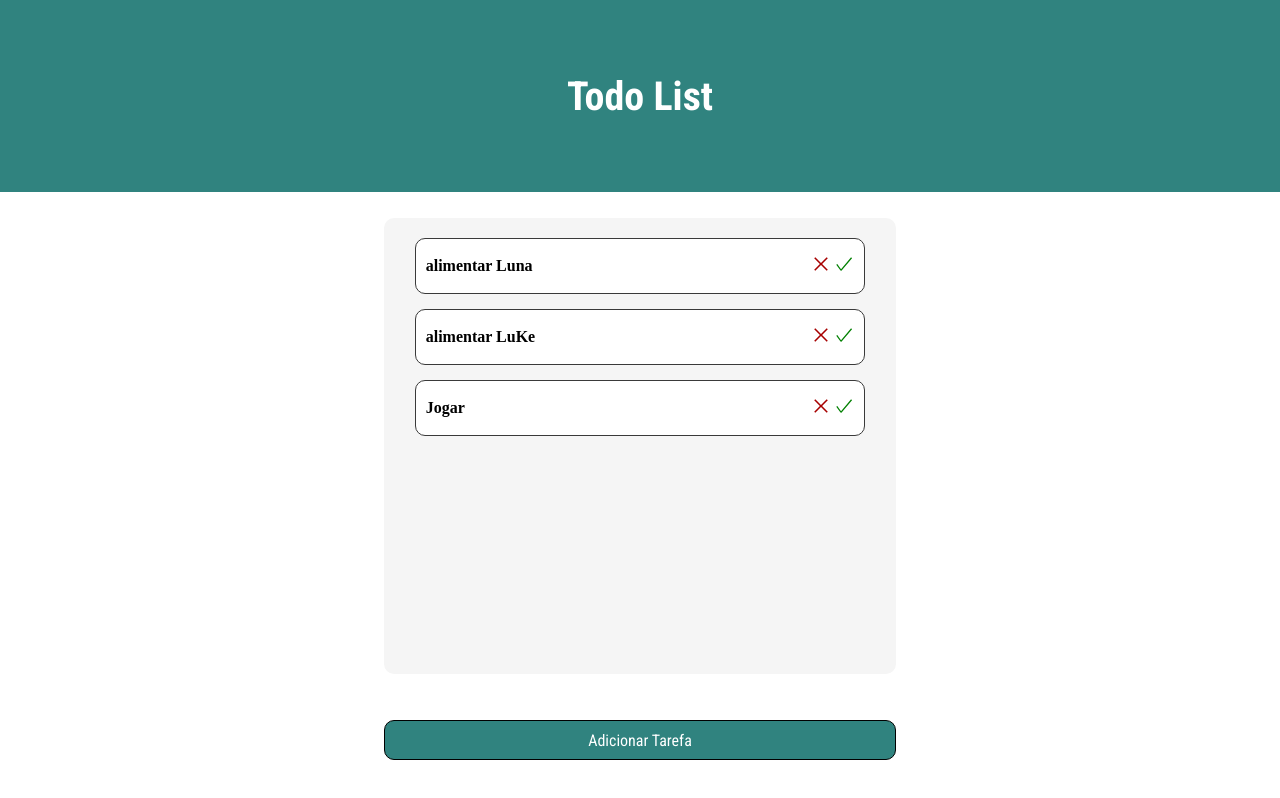
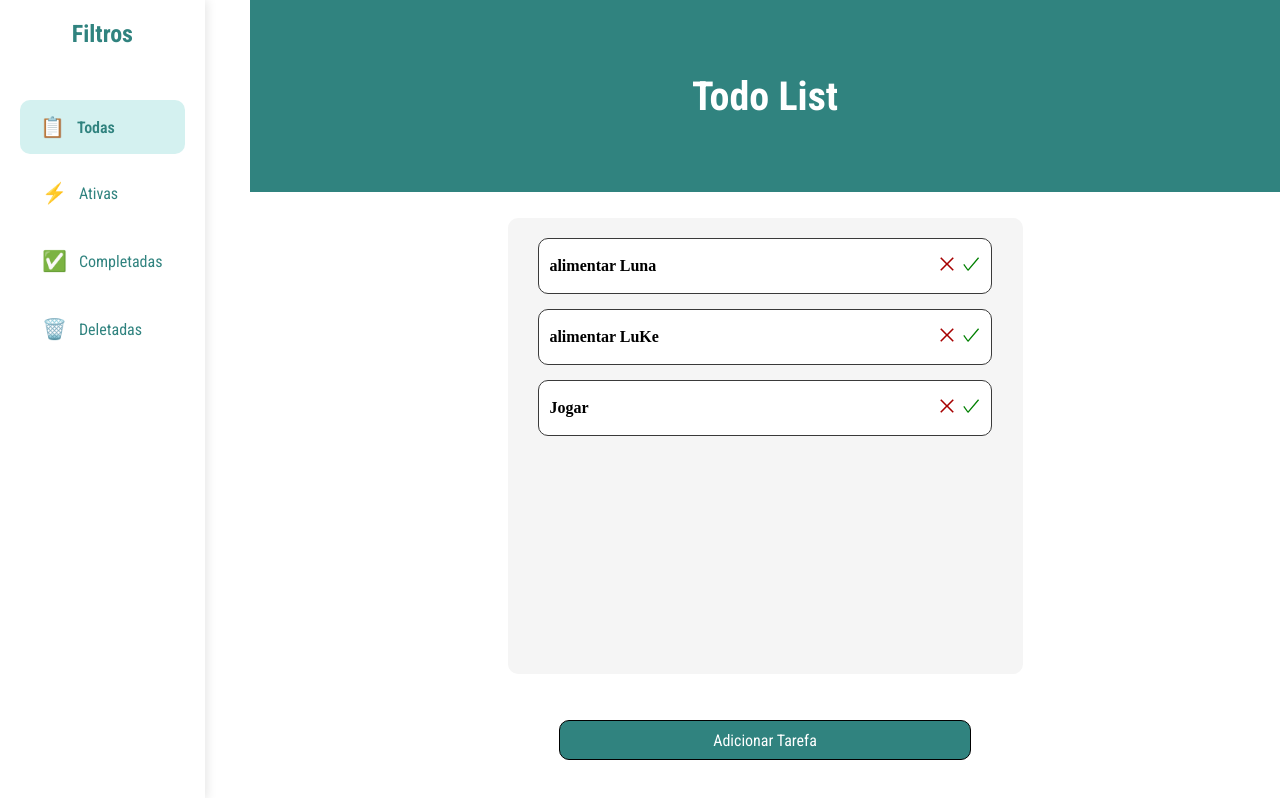
Before and after one commit to Beatrizrodri/todoList, a React (Vite) app: page / in a window 1280 px wide. Built offline with nearby package versions, Linux system fonts and the light colour scheme.

Commit message:
feat: add filter menu component

```diff
--- a/package.json
+++ b/package.json
@@ -12,7 +12,8 @@
   "dependencies": {
     "react": "^19.2.0",
     "react-dom": "^19.2.0",
-    "react-icons": "^5.5.0"
+    "react-icons": "^5.5.0",
+    "recharts": "^3.6.0"
   },
   "devDependencies": {
     "@eslint/js": "^9.39.1",
--- a/src/App.tsx
+++ b/src/App.tsx
@@ -2,6 +2,8 @@ import './style.css'
 
 import { Task } from './components/Task/Index'
 import { Modal } from './components/Modal/Index'
+import { FilterMenu } from './components/FilterMenu/Index'
+import type { FilterType } from './components/FilterMenu/Index'
 import { useState } from 'react'
 
 interface TaskType {
@@ -47,6 +49,7 @@ export function App() {
 
   const [isAddingTask, setIsAddingTask] = useState(false)
   const [newTaskDescription, setNewTaskDescription] = useState('')
+  const [currentFilter, setCurrentFilter] = useState<FilterType>('all')
 
   const handleToggleComplete = (taskId: number) => {
     setTasks(prevTasks =>
@@ -109,10 +112,30 @@ export function App() {
     setIsAddingTask(false)
   }
 
-  const activeTasks = tasks.filter(task => !task.status.deleted)
+  const getFilteredTasks = () => {
+    switch (currentFilter) {
+      case 'active':
+        return tasks.filter(task => task.status.active && !task.status.deleted)
+      case 'completed':
+        return tasks.filter(
+          task => task.status.completed && !task.status.deleted
+        )
+      case 'deleted':
+        return tasks.filter(task => task.status.deleted)
+      case 'all':
+      default:
+        return tasks.filter(task => !task.status.deleted)
+    }
+  }
+
+  const filteredTasks = getFilteredTasks()
 
   return (
     <>
+      <FilterMenu
+        currentFilter={currentFilter}
+        onFilterChange={setCurrentFilter}
+      />
       <div className="container">
         <div className="content">
           <div className="header">
@@ -120,14 +143,20 @@ export function App() {
           </div>
 
           <div className="tasks-container">
-            {activeTasks.map(task => (
+            {filteredTasks.length > 0 ? (
+              filteredTasks.map(task => (
                 <Task
                   key={task.id}
                   task={task}
                   onToggleComplete={handleToggleComplete}
                   onDelete={handleDelete}
                 />
-            ))}
+              ))
+            ) : (
+              <div className="no-tasks-message">
+                Nenhuma tarefa encontrada para este filtro.
+              </div>
+            )}
           </div>
 
           <button
--- /dev/null
+++ b/src/components/FilterMenu/Index.tsx
@@ -0,0 +1,37 @@
+import './style.css'
+
+export type FilterType = 'all' | 'active' | 'completed' | 'deleted'
+
+interface FilterMenuProps {
+  currentFilter: FilterType
+  onFilterChange: (filter: FilterType) => void
+}
+
+export function FilterMenu({ currentFilter, onFilterChange }: FilterMenuProps) {
+  const filters = [
+    { id: 'all' as FilterType, label: 'Todas', icon: '📋' },
+    { id: 'active' as FilterType, label: 'Ativas', icon: '⚡' },
+    { id: 'completed' as FilterType, label: 'Completadas', icon: '✅' },
+    { id: 'deleted' as FilterType, label: 'Deletadas', icon: '🗑️' }
+  ]
+
+  return (
+    <div className="filter-menu">
+      <h2 className="filter-menu-title">Filtros</h2>
+      <div className="filter-menu-list">
+        {filters.map(filter => (
+          <button
+            key={filter.id}
+            className={`filter-button ${
+              currentFilter === filter.id ? 'active' : ''
+            }`}
+            onClick={() => onFilterChange(filter.id)}
+          >
+            <span className="filter-icon">{filter.icon}</span>
+            <span className="filter-label">{filter.label}</span>
+          </button>
+        ))}
+      </div>
+    </div>
+  )
+}
--- /dev/null
+++ b/src/components/FilterMenu/style.css
@@ -0,0 +1,83 @@
+.filter-menu {
+  position: fixed;
+  left: 0;
+  top: 0;
+  width: 16%;
+  height: 100vh;
+  background-color: white;
+  display: flex;
+  flex-direction: column;
+  padding: 20px;
+  box-shadow: 2px 0 10px rgba(0, 0, 0, 0.1);
+  z-index: 100;
+  overflow-y: auto;
+}
+
+.filter-menu-title {
+  color: #30837f;
+  font-family: 'Roboto Condensed', sans-serif;
+  font-size: 24px;
+  margin-bottom: 30px;
+  text-align: center;
+  padding-bottom: 20px;
+  border-bottom: 2px solid rgba(255, 255, 255, 0.3);
+}
+
+.filter-menu-list {
+  display: flex;
+  flex-direction: column;
+  gap: 10px;
+}
+
+.filter-button {
+  width: 100%;
+  padding: 15px 20px;
+  background-color: rgba(255, 255, 255, 0.1);
+  border: 2px solid transparent;
+  border-radius: 10px;
+  color: #30837f;
+  font-family: 'Roboto Condensed', sans-serif;
+  font-size: 16px;
+  cursor: pointer;
+  display: flex;
+  align-items: center;
+  gap: 12px;
+  transition: all 0.3s ease;
+}
+
+.filter-button:hover {
+  background-color: rgba(255, 255, 255, 0.2);
+  transform: translateX(5px);
+}
+
+.filter-button.active {
+  background-color: #d4f1f0;
+  border: none;
+  font-weight: 600;
+}
+
+.filter-icon {
+  font-size: 20px;
+}
+
+.filter-label {
+  flex: 1;
+  text-align: left;
+}
+
+.filter-menu::-webkit-scrollbar {
+  width: 6px;
+}
+
+.filter-menu::-webkit-scrollbar-track {
+  background: rgba(255, 255, 255, 0.1);
+}
+
+.filter-menu::-webkit-scrollbar-thumb {
+  background: rgba(255, 255, 255, 0.3);
+  border-radius: 10px;
+}
+
+.filter-menu::-webkit-scrollbar-thumb:hover {
+  background: rgba(255, 255, 255, 0.5);
+}
--- a/src/components/Task/style.css
+++ b/src/components/Task/style.css
@@ -14,9 +14,8 @@
   display: flex;
   border: 1px solid #3a3a3a;
   border-radius: 10px;
-  background-color: #d4f1f0;
+  background-color: rgb(204, 223, 210);
   padding: 10px;
-  text-decoration: line-through 4px;
 }
 
 .task-content {
--- a/src/style.css
+++ b/src/style.css
@@ -12,7 +12,7 @@ html {
 }
 
 .container {
-  width: 100vw;
+  width: calc(100vw - 250px);
   height: 100vh;
   display: flex;
   flex-direction: column;
@@ -21,6 +21,7 @@ html {
   /* background-color: #d4f1f0; */
   background-color: white;
   overflow-x: hidden;
+  margin-left: 250px;
 }
 
 .content {
@@ -34,7 +35,7 @@ html {
 }
 
 .tasks-container {
-  width: 40%;
+  width: 50%;
   max-height: calc(100vh - 28vh - 120px);
   display: flex;
   flex-direction: column;
@@ -68,6 +69,14 @@ html {
   background: #256d6a;
 }
 
+.no-tasks-message {
+  padding: 40px 20px;
+  text-align: center;
+  color: #666;
+  font-family: 'Roboto Condensed', sans-serif;
+  font-size: 16px;
+}
+
 .header {
   width: 100%;
   height: 24vh;
```
Also changed, not shown: 1 other file (tests, documents, lock files or other folders). Lines whose indentation alone changed are shown as unchanged.
